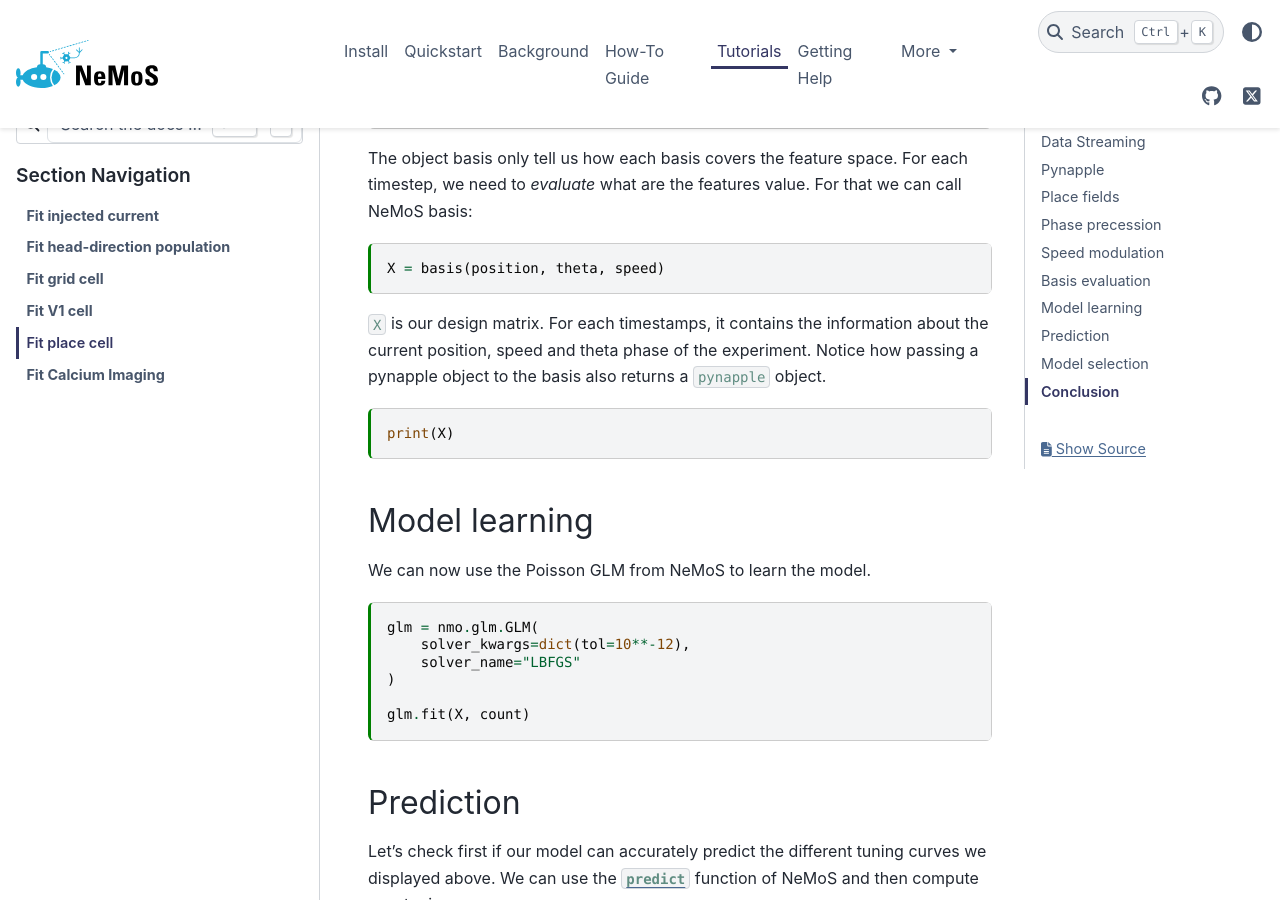
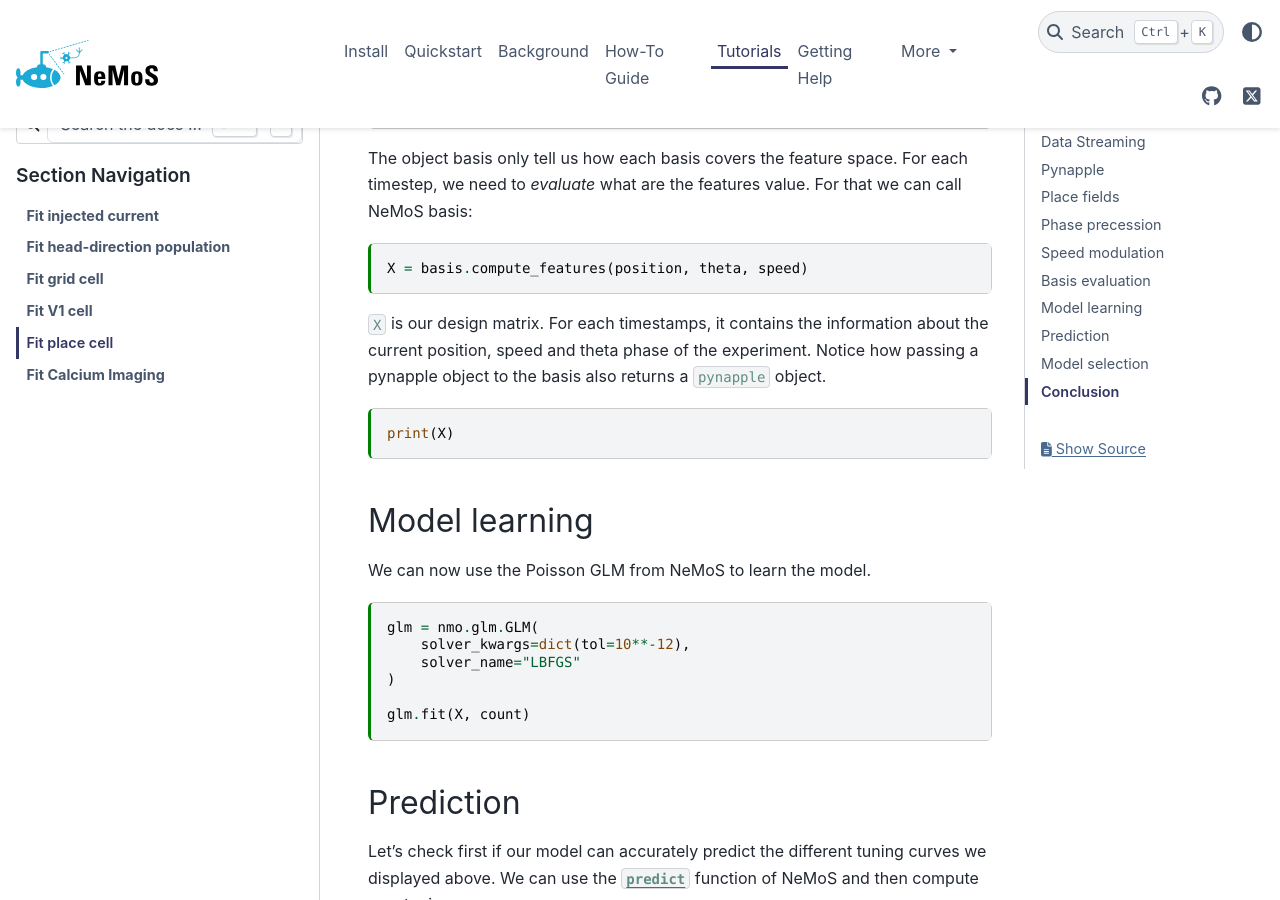
Before and after one commit to flatironinstitute/nemos, a Sphinx documentation site: the page built from docs/tutorials/plot_05_place_cells.md, in a window 1280 px wide and 900 px high, scrolled down 6474 px. Built offline with Sphinx 7.4.7 and the PyData theme 0.15.4, drawn with Linux system fonts in a browser that asks for light colours; some of the changed text lies outside the part shown.

Commit message:
fix all tutorials

````diff
--- a/docs/tutorials/plot_05_place_cells.md
+++ b/docs/tutorials/plot_05_place_cells.md
@@ -357,7 +357,7 @@
 
 
 ```{code-cell} ipython3
-X = basis(position, theta, speed)
+X = basis.compute_features(position, theta, speed)
 ```
 
 `X` is our design matrix. For each timestamps, it contains the information about the current position,
@@ -455,7 +455,7 @@
 
 for m in models:
     print("1. Evaluating basis : ", m)
-    X = models[m](*features[m])
+    X = models[m].compute_features(*features[m])
 
     print("2. Fitting model : ", m)
     glm.fit(
````
Also changed, not shown: docs/tutorials/plot_03_grid_cells.md (+1 -1 lines).
